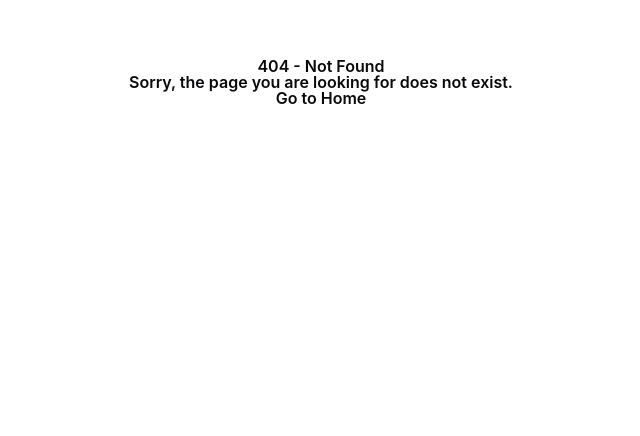
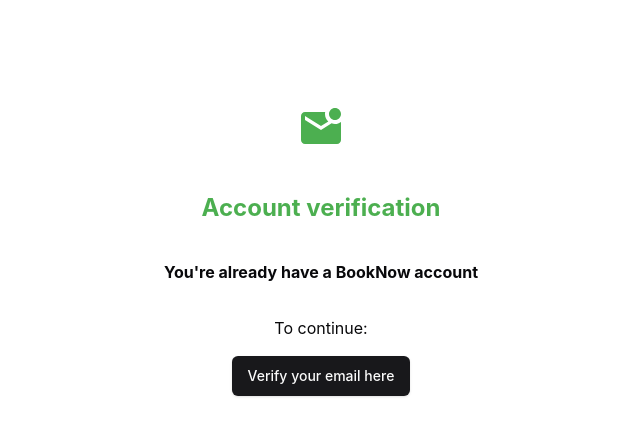
Before and after one commit to Lmt310104/BookNow-FE, a React (Vite) app: page /verification in a window 1280 px wide. Before the commit this address had no page. Shown: the part 150-586 px from the top of the page, without its empty margins (319-959 px from the left). Built offline with nearby package versions, Linux system fonts and the light colour scheme.

Commit message:
feat: verification

```diff
--- a/package.json
+++ b/package.json
@@ -46,6 +46,7 @@
     "react-error-boundary": "^4.0.13",
     "react-helmet-async": "^2.0.5",
     "react-hook-form": "^7.53.0",
+    "react-icons": "^5.3.0",
     "react-query-auth": "^2.4.1",
     "react-router-dom": "^6.26.2",
     "tailwind-merge": "^2.5.2",
--- a/src/app/router.tsx
+++ b/src/app/router.tsx
@@ -41,6 +41,27 @@ export const createAppRouter = (queryClient: QueryClient) =>
         );
         return { Component: ResetPasswordRoute };
       },
+    },
+    {
+      path: routes.AUTH.VERIFICATION,
+      lazy: async() => {
+        const { VerificationRoute } = await import("./routes/auth/verification/verification");
+        return { Component: VerificationRoute };
+      }
+    },
+    {
+      path: routes.AUTH.VERIFICATION_SUCCESS,
+      lazy: async() => {
+        const { VerificationSuccess } = await import("./routes/auth/verification/verification_success");
+        return { Component: VerificationSuccess };
+      }
+    },
+    {
+      path: routes.AUTH.VERIFICATION_FAILED,
+      lazy: async() => {
+        const { VerificationFailed } = await import("./routes/auth/verification/verification_failed");
+        return { Component: VerificationFailed };
+      }
     },
     {
       path: routes.CUSTOMER.HOME,
--- /dev/null
+++ b/src/app/routes/auth/verification/verification.tsx
@@ -0,0 +1,16 @@
+import { Button } from "@/components/ui/button";
+import { MdMarkEmailUnread } from "react-icons/md";
+import { Link } from "react-router-dom";
+export const VerificationRoute = () => {
+    return (
+        <div className="flex flex-col justify-center items-center h-[100vh] gap-10">
+            <MdMarkEmailUnread size={48} color="#4caf50"/>
+            <span className="text-2xl text-[#4caf50] font-bold">Account verification</span>
+            <span className="font-bold">You're already have a BookNow account</span>
+            <div className="flex flex-col items-center gap-5">
+                <span>To continue:</span>
+                <Button className="h-10"><Link to="success">Verify your email here</Link></Button>
+            </div>
+        </div>
+    )
+}
--- /dev/null
+++ b/src/app/routes/auth/verification/verification_failed.tsx
@@ -0,0 +1,9 @@
+export const VerificationFailed = () => {
+    return (
+        <>
+            <h1>Verification Failed</h1>
+            <span>Sorry, we couldn't verify your email.</span>
+            <span>Please try again later.</span>
+        </>
+    )
+}
--- /dev/null
+++ b/src/app/routes/auth/verification/verification_success.tsx
@@ -0,0 +1,15 @@
+import { Button } from "@/components/ui/button"
+import { Link } from "react-router-dom"
+
+export const VerificationSuccess = () => {
+    return (
+        <div className="h-[100vh] flex flex-col items-center justify-center gap-10">
+            <span className="font-bold text-2xl">Verification Success</span>
+            <div className="flex flex-col">
+                <span>Thank you for your support, we have successfully verified your email.</span>
+                <span className="text-center">You can now login to your account.</span>
+            </div>
+            <Button><Link to="/">Go to the home page</Link></Button>
+        </div>
+    )
+}
--- a/src/config/routes.ts
+++ b/src/config/routes.ts
@@ -4,6 +4,9 @@ const routes = {
     SIGN_UP: "/auth/sign-up",
     FORGOT_PASSWORD: "/auth/forgot-password",
     RESET_PASSWORD: "/auth/reset-password",
+    VERIFICATION: "/verification",
+    VERIFICATION_SUCCESS: "/verification/success",
+    VERIFICATION_FAILED: "/verification/failed",
   },
   CUSTOMER: {
     HOME: "/",
--- /dev/null
+++ b/src/features/auth/apis/verification.ts
@@ -0,0 +1,8 @@
+import { api } from "@/lib/api-client"
+
+export type VerificationEmailInput = {
+    token: string;
+}
+export const verificationEmail = (data: VerificationEmailInput) => {
+    return api.post("auth/verify-email", data)
+}
```
Also changed, not shown: src/assets/email.svg (added), src/features/auth/apis/index.ts (deleted), 1 other file (tests, documents, lock files or other folders).
